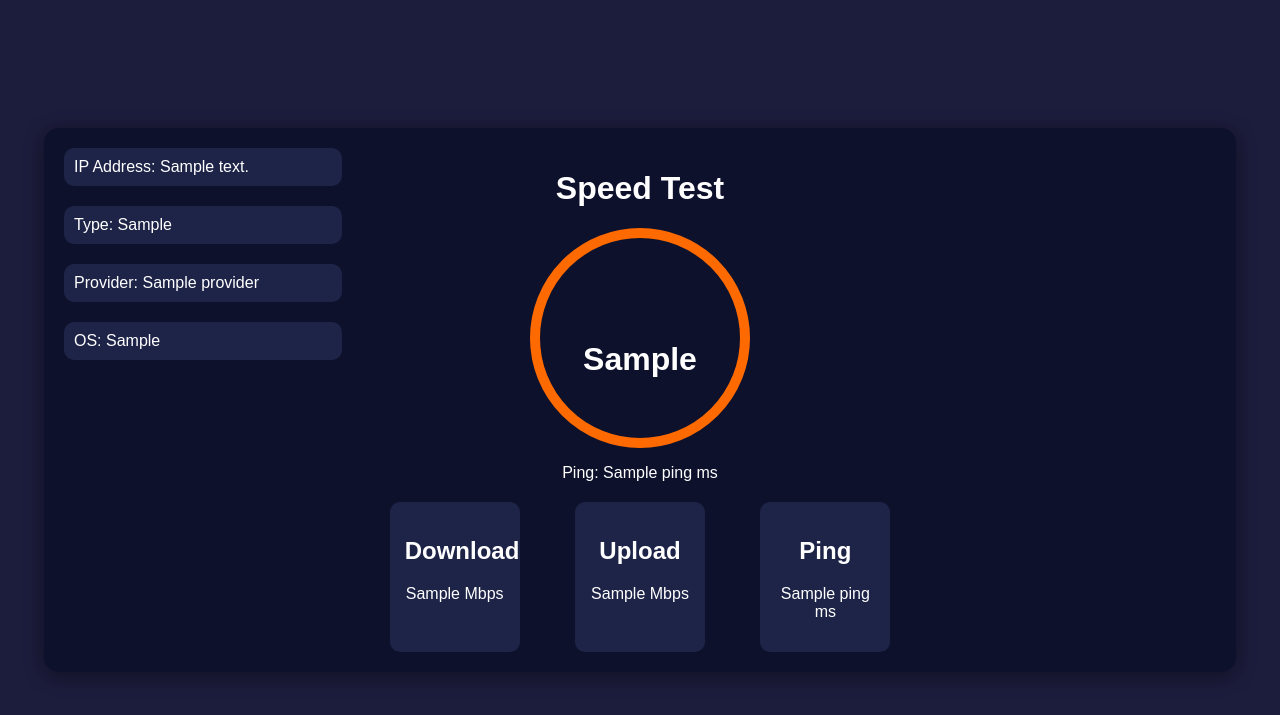
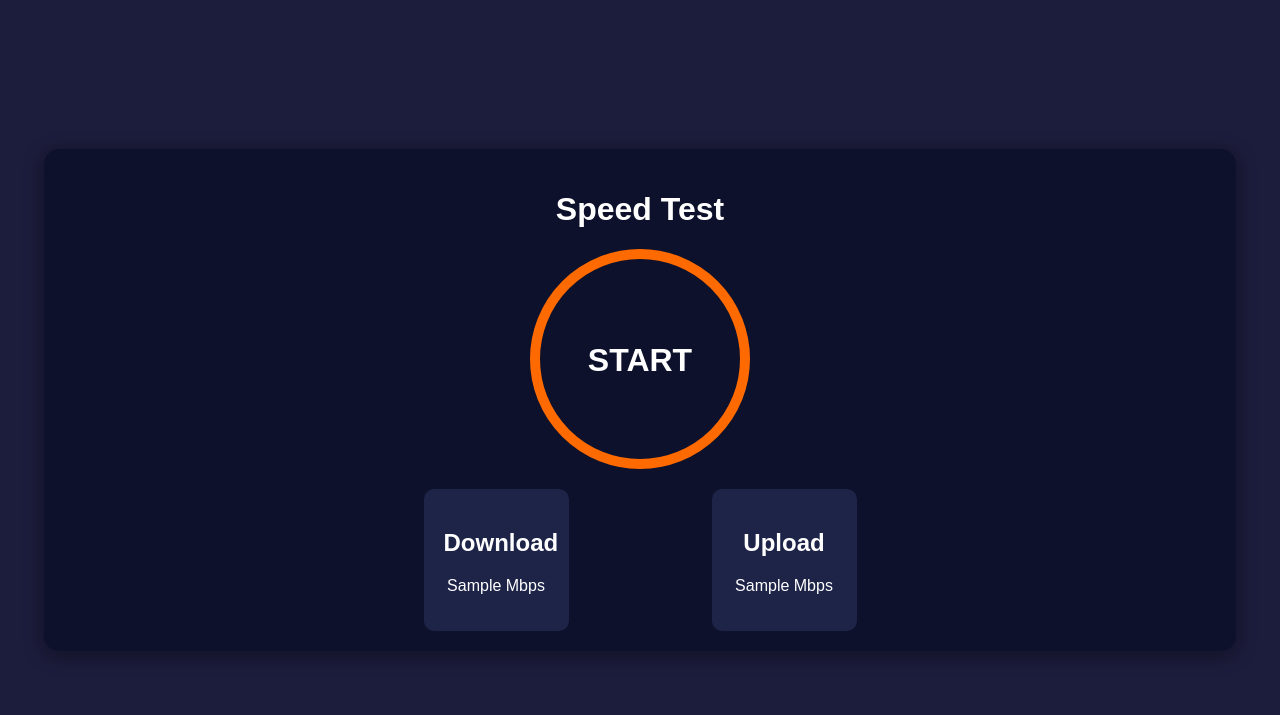
Before and after one commit to MbusoMgobhozi1/speed-test, a Django app: template speedtest/templates/index.html in a window 1280 px wide. Shown: the top 715 px of the page. Run offline with Django 5.2, Linux system fonts and the light colour scheme; the template is opened without the code that fills it: most values are stand-ins (such as "Sample title", 1, 10 or a date in 2020).

Commit message:
Current Implementation

```diff
--- /dev/null
+++ b/speedtest/personalspeedtest/urls.py
@@ -0,0 +1,7 @@
+from django.urls import path
+from . import views
+
+urlpatterns = [
+    path('', views.index, name='index'),
+    path('speedtest/', views.speedtest, name='speedtest'),
+]
--- /dev/null
+++ b/speedtest/static/speed_test.js
@@ -0,0 +1,24 @@
+async function startSpeedTest() {
+    const startTestElement = document.getElementById('start_test');
+    const downloadSpeedElement = document.getElementById('download-speed');
+    const uploadSpeedElement = document.getElementById('upload-speed');
+
+    startTestElement.innerText = "Testing...";
+
+    // Call the Django API endpoint
+    const response = await fetch('/speedtest');
+    const data = await response.json();
+
+    if (data.error) {
+        alert(data.error);
+        startTestElement.innerText = "START";
+        return;
+    }
+
+    // Update UI with results
+    downloadSpeedElement.innerText = `${data.download_speeds} Mbps`;
+    uploadSpeedElement.innerText = `${data.upload_speeds} Mbps`;
+    startTestElement.innerText = "DONE";
+}
+
+document.querySelector('.speedometer').addEventListener('click', startSpeedTest);
--- a/speedtest/templates/index.html
+++ b/speedtest/templates/index.html
@@ -1,6 +1,7 @@
 <!DOCTYPE html>
 <html lang="en">
 <head>
+    {% load static %}
     <meta charset="UTF-8">
     <meta name="viewport" content="width=device-width, initial-scale=1.0">
     <title>Speed Test</title>
@@ -49,22 +50,24 @@
         }
         .speedometer h1 {
             position: absolute;
-            top: 50%;
+            top: 40%;
             left: 50%;
             transform: translate(-50%, -50%);
             font-size: 2rem;
+            text-align: center;
         }
         .metrics {
             display: flex;
             justify-content: space-around;
+            gap: 20px;
             margin-top: 20px;
         }
         .metrics div {
             background-color: #1e2448;
-            padding: 15px;
+            padding: 20px;
             border-radius: 10px;
             text-align: center;
-            width: 100px;
+            width: 105px;
         }
         .live-chat {
             background-color: #1e2448;
@@ -86,34 +89,30 @@
     <div class="container">
         <!-- Sidebar -->
         <div class="sidebar">
-            <div>IP Address: {{ ip_address }}</div>
-            <div>Type: {{ connection_type }}</div>
-            <div>Provider: {{ provider }}</div>
-            <div>OS: {{ operating_system }}</div>
+<!--            <div>IP Address: {{ ip_address }}</div>-->
+<!--            <div>Type: {{ connection_type }}</div>-->
+<!--            <div>Provider: {{ provider }}</div>-->
+<!--            <div>OS: {{ operating_system }}</div>-->
         </div>
 
         <!-- Main Content -->
         <div class="main">
             <h1>Speed Test</h1>
             <div class="speedometer">
-                <h1>{{ download_speed }}</h1>
+                <h1 id="start_test">START</h1>
             </div>
-            <p>Ping: {{ ping }} ms</p>
             <div class="metrics">
                 <div>
                     <h2>Download</h2>
-                    <p>{{ download_speed }} Mbps</p>
+                    <p id="download-speed">{{ download_speed }} Mbps</p>
                 </div>
                 <div>
                     <h2>Upload</h2>
-                    <p>{{ upload_speed }} Mbps</p>
-                </div>
-                <div>
-                    <h2>Ping</h2>
-                    <p>{{ ping }} ms</p>
+                    <p id="upload-speed">{{ upload_speed }} Mbps</p>
                 </div>
             </div>
         </div>
     </div>
+    <script src="{% static 'speed_test.js' %}"></script>
 </body>
 </html>
--- a/speedtest/urls.py
+++ b/speedtest/urls.py
@@ -17,7 +17,9 @@ Including another URLconf
 
 from django.contrib import admin
 from django.urls import path
+from django.urls.conf import include
 
 urlpatterns = [
     path("admin/", admin.site.urls),
+    path("", include("speedtest.personalspeedtest.urls")),
 ]
```
Also changed, not shown: speedtest/personalspeedtest/views.py (+49 -12 lines), speedtest/settings.py (+6 -2 lines), 1 other file.
